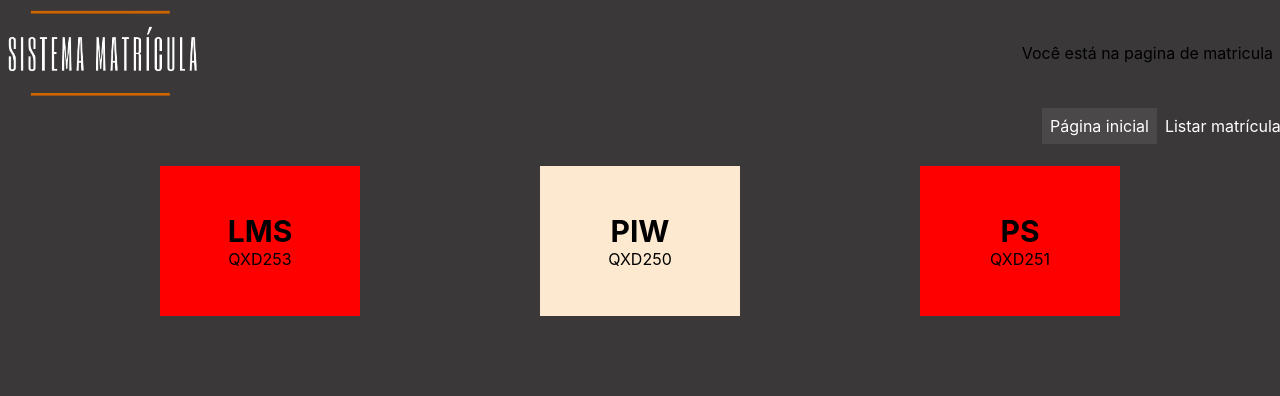
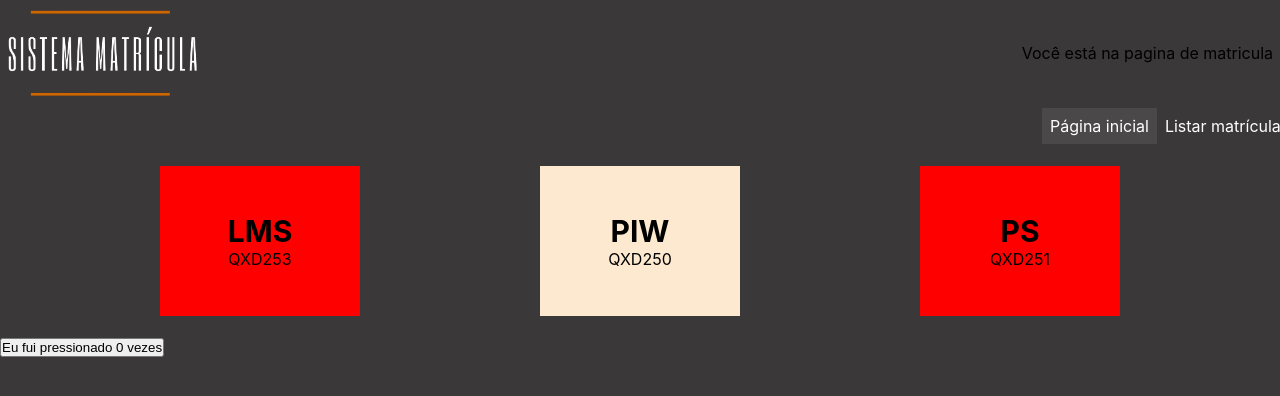
Before and after one commit to kelyAna/PIW, a React (Create React App) app in the folder Frontend/sistema-matricula/: page / in a window 1280 px wide. Shown: the top 396 px of the page. Built offline with nearby package versions, Linux system fonts and the light colour scheme.

Commit message:
React Hooks

```diff
--- a/Frontend/sistema-matricula/src/components/pages/PaginaPrincipal/PaginaPrincipal.js
+++ b/Frontend/sistema-matricula/src/components/pages/PaginaPrincipal/PaginaPrincipal.js
@@ -1,8 +1,22 @@
+import { useState } from 'react'
+
 import { Navegador } from "../../common/Navegador/Navegador";
 import Cabecalho from "./Cabecalho";
 import Conteudo from './Conteudo'
 
 import './PaginaPrincipal.css'
+
+function Botao(){
+    const [count, setCount] = useState(0)
+
+    function incrementarCount(){
+        setCount(count+1)
+    }
+
+    return <button onClick={incrementarCount}>
+        Eu fui pressionado {count} vezes
+    </button>
+}
 
 export function PaginaPrincipal() {
     return (
@@ -10,6 +24,7 @@ export function PaginaPrincipal() {
             <Cabecalho paginaAtual="pagina de matricula"></Cabecalho>
             <Navegador></Navegador>
             <Conteudo></Conteudo>
+            <Botao></Botao>
         </div>
     )
 }
```
Also changed, not shown: 2 other files (tests, documents, lock files or other folders).
